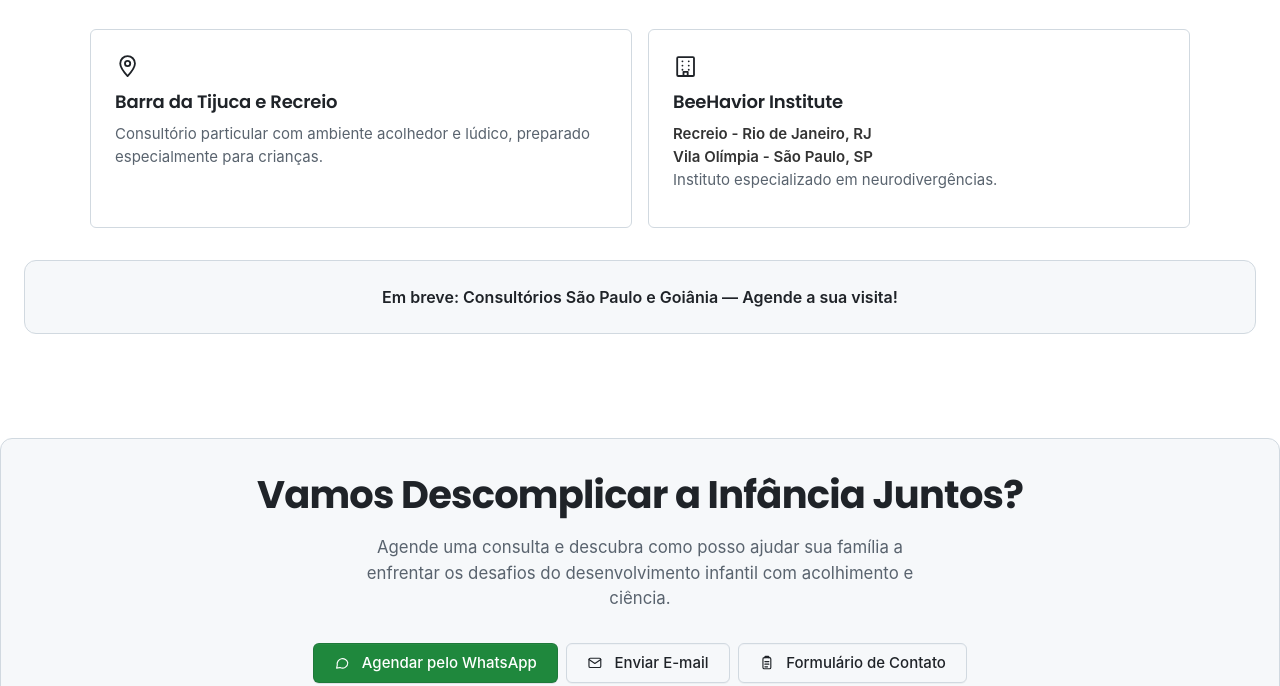
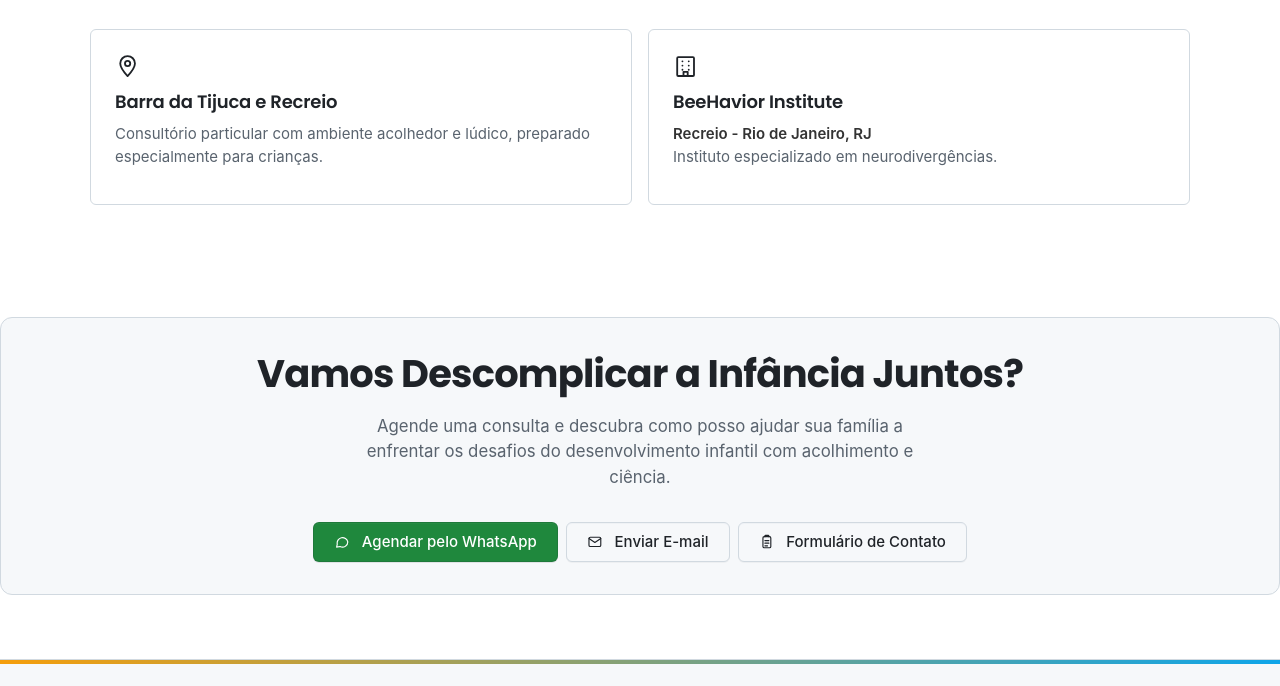
Before and after one commit to AndersonOtimiza/jessicacostapsi.com, a plain HTML site: page biografia.html in a window 1280 px wide. Shown: the part 6313-6999 px from the top of the page. Drawn offline with Linux system fonts and the light colour scheme.

Commit message:
copy: biografia.html — remove menções a SP, reflete Goiânia ativa

```diff
--- a/biografia.html
+++ b/biografia.html
@@ -41,7 +41,7 @@
     "@id": "https://jessicacostapsi.com/#person",
     "name": "Jessica Costa",
     "jobTitle": "Psicóloga Infantojuvenil",
-    "description": "Psicóloga infantojuvenil — TCC, ABA e neurodivergências. Atende em Recreio dos Bandeirantes (RJ) e Vila Olímpia (SP).",
+    "description": "Psicóloga infantojuvenil — TCC, ABA e neurodivergências. Atende em Barra da Tijuca e Recreio dos Bandeirantes (RJ) e Goiânia (GO).",
     "identifier": "CRP 05/56789",
     "url": "https://jessicacostapsi.com/biografia",
     "mainEntityOfPage": "https://jessicacostapsi.com/biografia",
@@ -306,12 +306,8 @@
         <div class="local-card">
           <div class="icon"><svg class="icon" viewBox="0 0 24 24" aria-hidden="true"><rect x="4" y="3" width="16" height="18" rx="1"/><path d="M9 7h.01M15 7h.01M9 11h.01M15 11h.01M9 15h.01M15 15h.01"/><path d="M10 21v-4h4v4"/></svg></div>
           <h4>BeeHavior Institute</h4>
-          <p><span class="city">Recreio - Rio de Janeiro, RJ</span><br><span class="city">Vila Olímpia - São Paulo, SP</span><br>Instituto especializado em neurodivergências.</p>
+          <p><span class="city">Recreio - Rio de Janeiro, RJ</span><br>Instituto especializado em neurodivergências.</p>
         </div>
-      </div>
-
-      <div class="banner-breve">
-        Em breve: Consultórios São Paulo e Goiânia — Agende a sua visita!
       </div>
     </div>
   </section>
```
